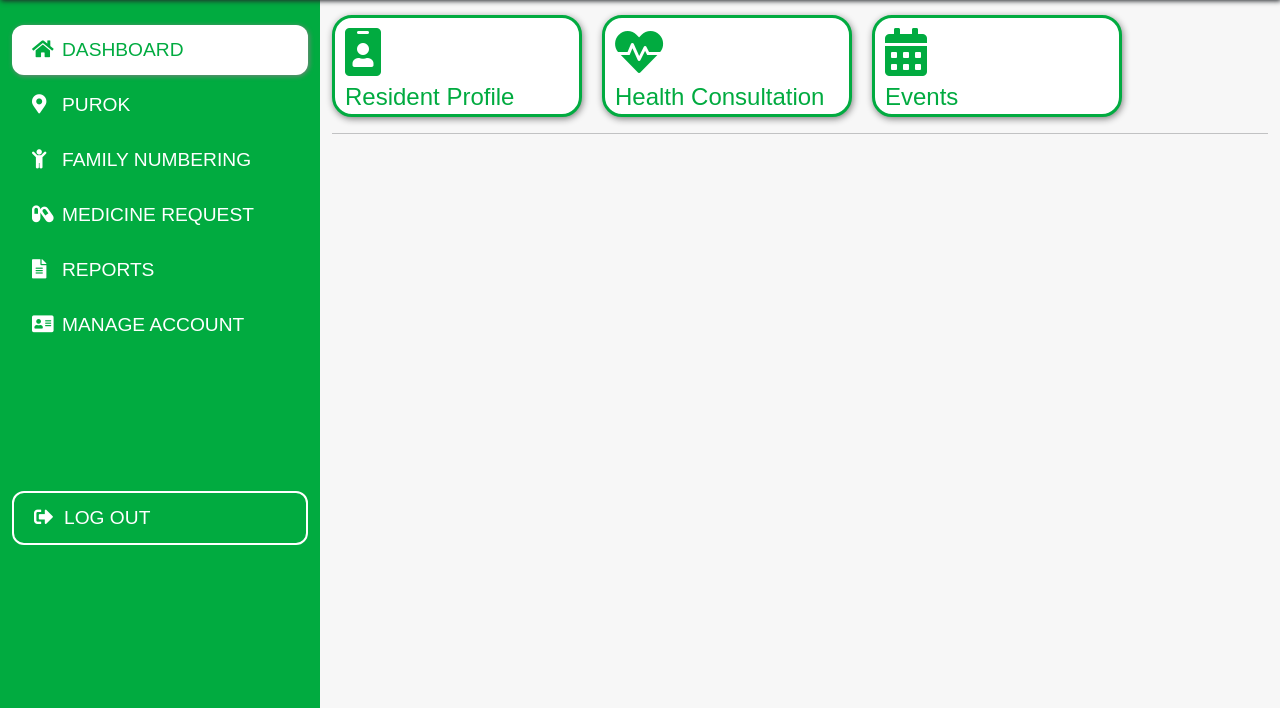
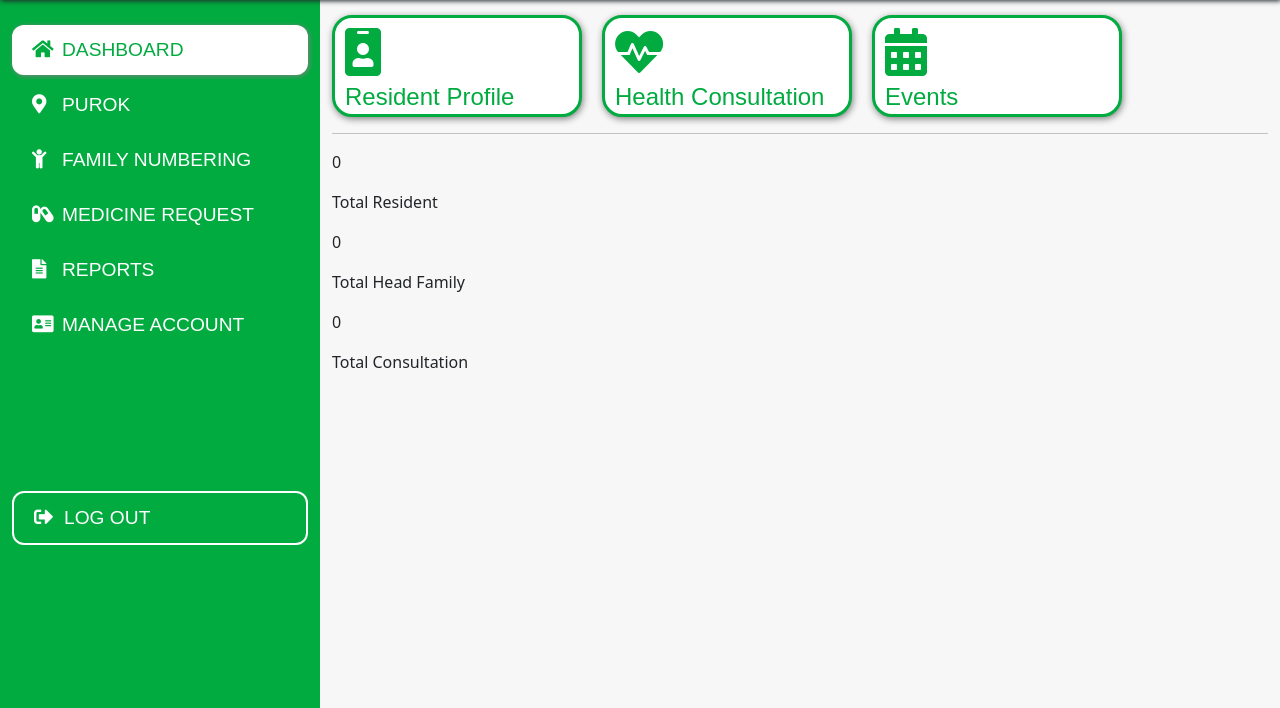
Before and after one commit to johnkenneth24/bmhms-capstone-project, a PHP site: page /dashboard.php in a window 1280 px wide. Shown: the part 75-783 px from the top of the page. Run offline with PHP 8.4, Linux system fonts and the light colour scheme.

Commit message:
done event dashboard 1

```diff
--- a/dashboard.php
+++ b/dashboard.php
@@ -50,6 +50,20 @@
             <a href="event_db.php"><i class="fas fa-calendar-alt"></i><br>Events</a>
           </div>
           <hr>
+          <div clas=" total-db">
+            <div class="total-resident">
+              <p class="total">0</p>
+              <p class="totsl-res"> Total Resident </p>
+            </div>
+            <div class="total-resident">
+              <p class="total">0</p>
+              <p class="totsl-res"> Total Head Family </p>
+            </div>
+            <div class="total-resident">
+              <p class="total">0</p>
+              <p class="totsl-res"> Total Consultation </p>
+            </div>
+          </div>
         </div>
       </div>
     </div>
```
